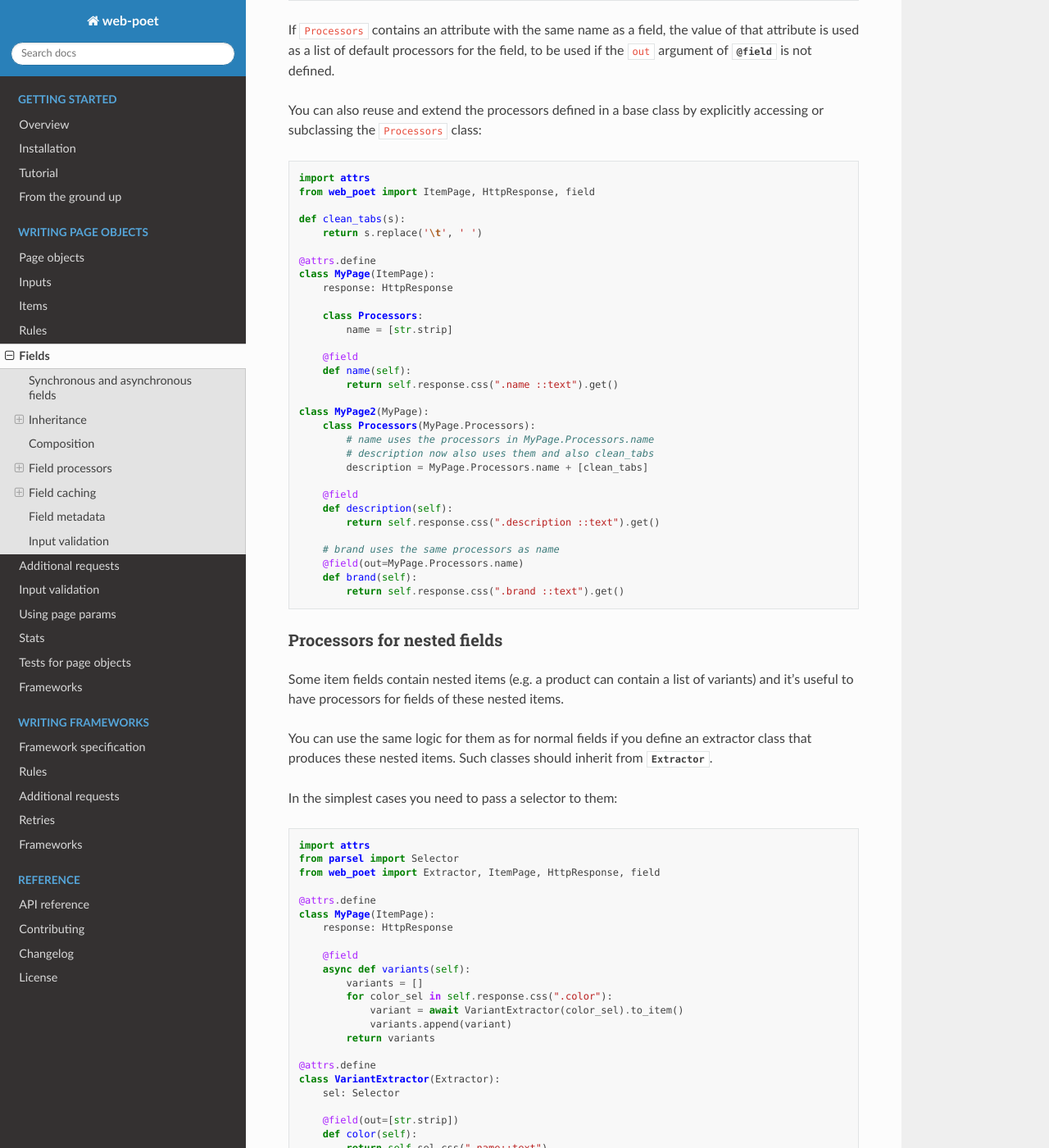
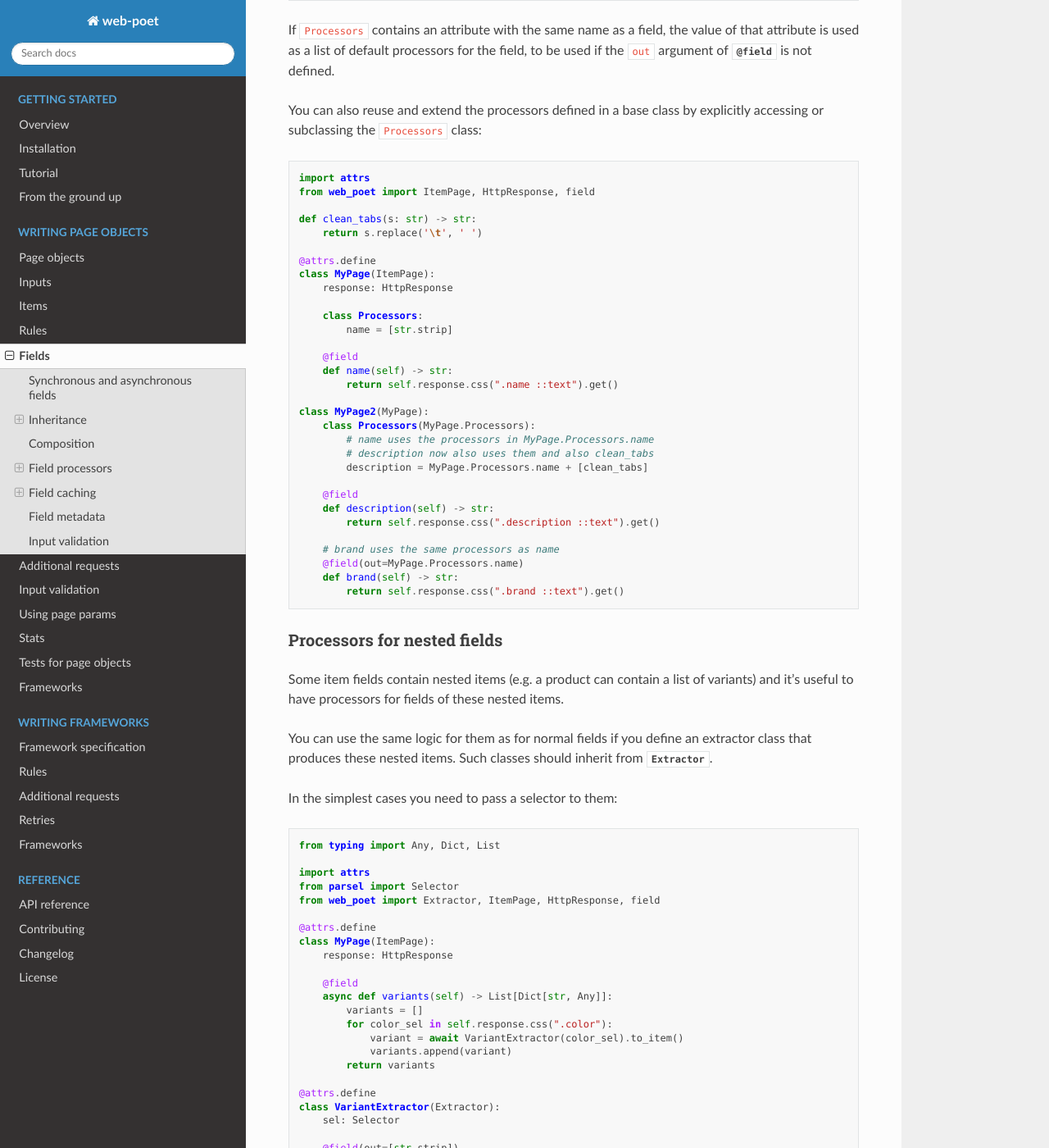
Before and after one commit to scrapinghub/web-poet, a Sphinx documentation site: the page built from docs/page-objects/fields.rst, in a window 1280 px wide and 1400 px high, scrolled down 6322 px. Shown: the whole window at 82% size. Built offline with Sphinx 7.4.7 and the Read the Docs theme 2.0.0, drawn with Linux system fonts in a browser that asks for light colours; some of the changed text lies outside the part shown.

Commit message:
Add type hints to field code examples

```diff
--- a/docs/page-objects/fields.rst
+++ b/docs/page-objects/fields.rst
@@ -46,11 +46,11 @@ Asynchronous fields make sense, for example, when sending
         http: HttpClient
 
         @field
-        def name(self):
+        def name(self) -> str:
             return self.response.css(".name").get()
 
         @field
-        async def price(self):
+        async def price(self) -> str:
             resp = await self.http.get("...")
             return resp.json()['price']
 
@@ -252,7 +252,7 @@ For example:
     class CustomPage(BasePage, Returns[CustomItem], skip_nonitem_fields=True):
 
         @field
-        async def new_field(self):
+        async def new_field(self) -> str:
             return ensure_awaitable(self.old_field)
 
 Alternatively, you can consider :ref:`composition <composition>` for renaming
@@ -295,7 +295,7 @@ For example:
         base: BasePage
 
         @field
-        async def new_name(self):
+        async def new_name(self) -> str:
             name = await ensure_awaitable(self.base.name)
             brand = await ensure_awaitable(self.base.brand)
             return f"{brand}: {name}"
@@ -315,21 +315,21 @@ returning it:
 
     from web_poet import ItemPage, HttpResponse, field
 
-    def clean_tabs(s):
+    def clean_tabs(s: str) -> str:
         return s.replace('\t', ' ')
 
-    def add_brand(s, page):
+    def add_brand(s: str, page: ItemPage) -> str:
         return f"{page.brand} - {s}"
 
     class MyPage(ItemPage):
         response: HttpResponse
 
         @field(out=[clean_tabs, str.strip, add_brand])
-        def name(self):
+        def name(self) -> str:
             return self.response.css(".name ::text").get()
 
         @field(cached=True)
-        def brand(self):
+        def brand(self) -> str:
             return self.response.css(".brand ::text").get()
 
 .. _processor-page:
@@ -365,7 +365,7 @@ class named ``Processors``:
     import attrs
     from web_poet import ItemPage, HttpResponse, field
 
-    def clean_tabs(s):
+    def clean_tabs(s: str) -> str:
         return s.replace('\t', ' ')
 
     @attrs.define
@@ -376,7 +376,7 @@ class named ``Processors``:
             name = [clean_tabs, str.strip]
 
         @field
-        def name(self):
+        def name(self) -> str:
             return self.response.css(".name ::text").get()
 
 If ``Processors`` contains an attribute with the same name as a field, the
@@ -392,7 +392,7 @@ explicitly accessing or subclassing the ``Processors`` class:
     import attrs
     from web_poet import ItemPage, HttpResponse, field
 
-    def clean_tabs(s):
+    def clean_tabs(s: str) -> str:
         return s.replace('\t', ' ')
 
     @attrs.define
@@ -403,7 +403,7 @@ explicitly accessing or subclassing the ``Processors`` class:
             name = [str.strip]
 
         @field
-        def name(self):
+        def name(self) -> str:
             return self.response.css(".name ::text").get()
 
     class MyPage2(MyPage):
@@ -413,12 +413,12 @@ explicitly accessing or subclassing the ``Processors`` class:
             description = MyPage.Processors.name + [clean_tabs]
 
         @field
-        def description(self):
+        def description(self) -> str:
             return self.response.css(".description ::text").get()
 
         # brand uses the same processors as name
         @field(out=MyPage.Processors.name)
-        def brand(self):
+        def brand(self) -> str:
             return self.response.css(".brand ::text").get()
 
 .. _default-processors-nested:
@@ -437,6 +437,8 @@ In the simplest cases you need to pass a selector to them:
 
 .. code-block:: python
 
+    from typing import Any, Dict, List
+
     import attrs
     from parsel import Selector
     from web_poet import Extractor, ItemPage, HttpResponse, field
@@ -446,7 +448,7 @@ In the simplest cases you need to pass a selector to them:
         response: HttpResponse
 
         @field
-        async def variants(self):
+        async def variants(self) -> List[Dict[str, Any]]:
             variants = []
             for color_sel in self.response.css(".color"):
                 variant = await VariantExtractor(color_sel).to_item()
@@ -458,8 +460,8 @@ In the simplest cases you need to pass a selector to them:
         sel: Selector
 
         @field(out=[str.strip])
-        def color(self):
-            return self.sel.css(".name::text")
+        def color(self) -> str:
+            return self.sel.css(".name::text").get()
 
 In such cases you can also use :class:`~.SelectorExtractor` as a shortcut that
 provides ``css()`` and ``xpath()``:
@@ -468,8 +470,8 @@ provides ``css()`` and ``xpath()``:
 
     class VariantExtractor(SelectorExtractor):
         @field(out=[str.strip])
-        def color(self):
-            return self.css(".name::text")
+        def color(self) -> str:
+            return self.css(".name::text").get()
 
 You can also pass other data in addition to, or instead of, selectors, such as
 dictionaries with some data:
@@ -481,7 +483,7 @@ dictionaries with some data:
         variant_data: dict
 
         @field(out=[str.strip])
-        def color(self):
+        def color(self) -> str:
             return self.variant_data["color"]
 
 
@@ -497,6 +499,8 @@ attributes from this response:
 
 .. code-block:: python
 
+    from typing import Dict
+
     from web_poet import ItemPage, HttpResponse, HttpClient, validates_input
 
     class MyPage(ItemPage):
@@ -504,7 +508,7 @@ attributes from this response:
         http: HttpClient
 
         @validates_input
-        async def to_item(self):
+        async def to_item(self) -> Dict[str, str]:
             api_url = self.response.css("...").get()
             api_response = await self.http.get(api_url).json()
             return {
@@ -519,6 +523,8 @@ extracting the heavy operation to a method, and caching the results:
 
 .. code-block:: python
 
+    from typing import Dict
+
     from web_poet import ItemPage, HttpResponse, HttpClient, field, cached_method
 
     class MyPage(ItemPage):
@@ -526,21 +532,21 @@ extracting the heavy operation to a method, and caching the results:
         http: HttpClient
 
         @cached_method
-        async def api_response(self):
+        async def api_response(self) -> Dict[str, str]:
             api_url = self.response.css("...").get()
             return await self.http.get(api_url).json()
 
         @field
-        def name(self):
+        def name(self) -> str:
             return self.response.css(".name ::text").get()
 
         @field
-        async def price(self):
+        async def price(self) -> str:
             api_response = await self.api_response()
             return api_response["price"]
 
         @field
-        async def sku(self):
+        async def sku(self) -> str:
             api_response = await self.api_response()
             return api_response["sku"]
 
```
Also changed, not shown: other parts of docs/page-objects/fields.rst (+1 -1 lines).
